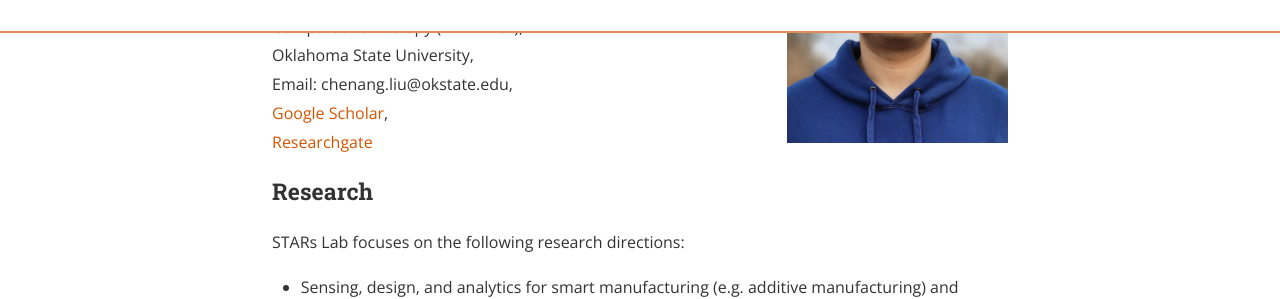
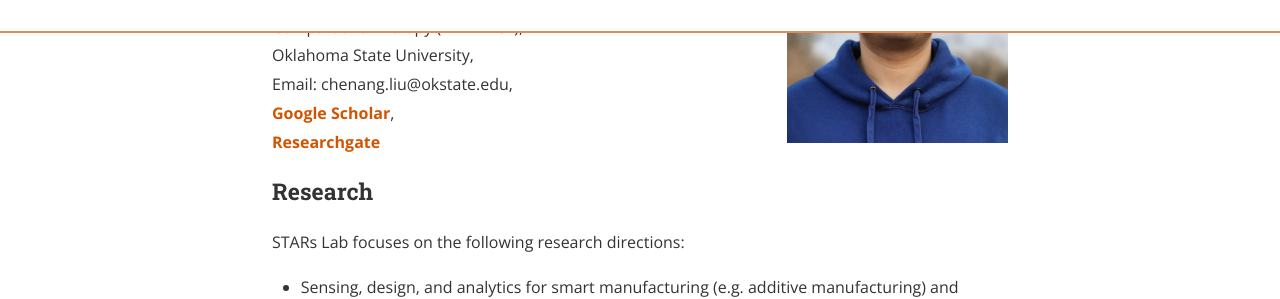
Before and after one commit to stars-laboratory/stars-laboratory.github.io, a Jekyll site: the page built from index.html, in a window 1280 px wide and 900 px high, scrolled down 572 px. Shown: the part 157-456 px from the top of the window. Built offline with Jekyll 4.4.1, drawn with Linux system fonts in a browser that asks for light colours; nearby versions of some CDN libraries.

```diff
--- a/index.html
+++ b/index.html
@@ -87,7 +87,7 @@ pagination:
 
 <img src="{{site.baseurl}}/assets/Liu.png" align="right" width="80%" height="80%">
 <h3 id="director">Director</h3>
-<p>Chenang Liu, Ph.D.,<br>Assistant Professor,<br>School of Industrial Engineering and Management (IEM), <br>Institute for Translational and Emerging Research in Advanced Comparative Therapy (INTERACT),<br>Oklahoma State University, <br>Email: chenang.liu@okstate.edu, <br><a href="https://scholar.google.com/citations?hl=en&user=f6TYdsUAAAAJ&view_op=list_works&sortby=pubdate">Google Scholar</a>, <br><a href="https://www.researchgate.net/profile/Chenang-Liu">Researchgate</a></p>
+<p>Chenang Liu, Ph.D.,<br>Assistant Professor,<br>School of Industrial Engineering and Management (IEM), <br>Institute for Translational and Emerging Research in Advanced Comparative Therapy (INTERACT),<br>Oklahoma State University, <br>Email: chenang.liu@okstate.edu, <br><a href="https://scholar.google.com/citations?hl=en&user=f6TYdsUAAAAJ&view_op=list_works&sortby=pubdate"><b>Google Scholar</b></a>, <br><a href="https://www.researchgate.net/profile/Chenang-Liu"><b>Researchgate</b></a></p>
 <h3 id="research">Research</h3>
 <p>STARs Lab focuses on the following research directions:</p>
 <ul>
```
